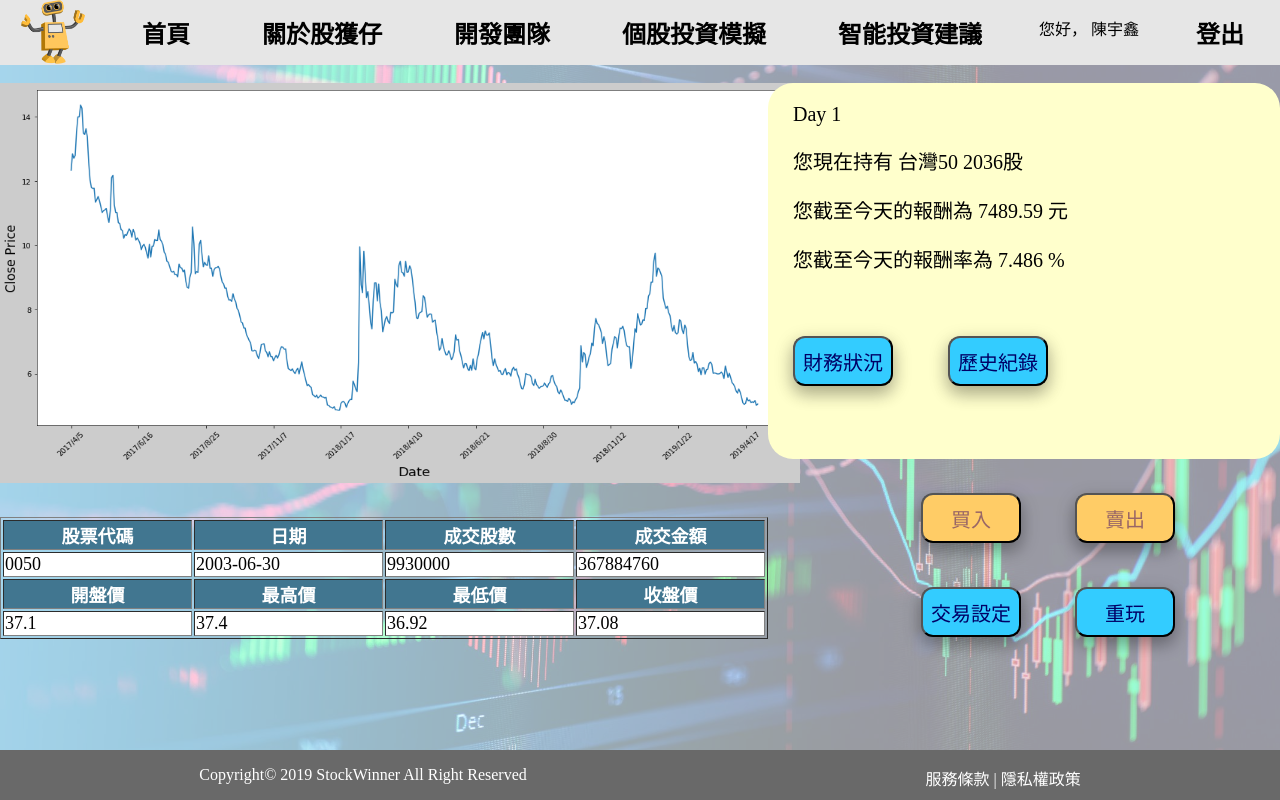
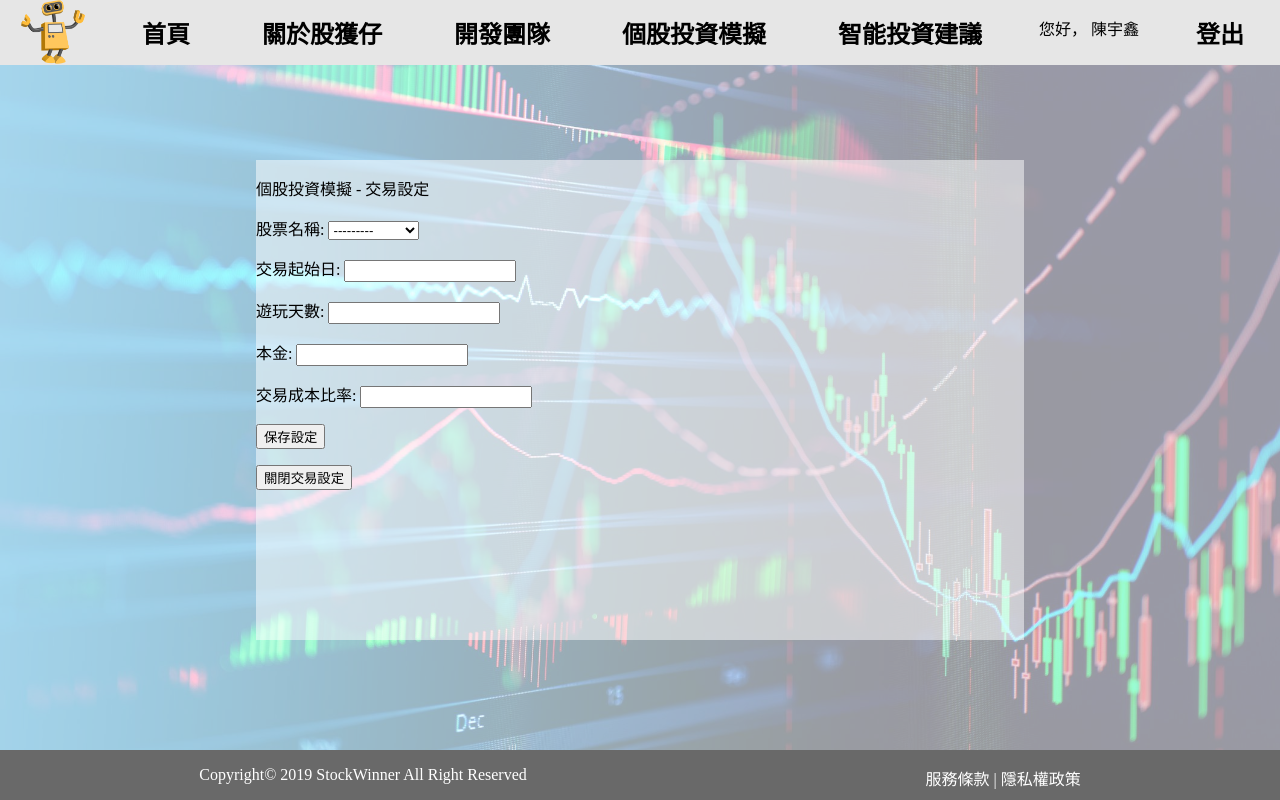
Before and after one commit to andyyen2529/MISWarrior, a Django app: page /stockGame/ in a window 1280 px wide. Run offline with Django 3.2, Linux system fonts and the light colour scheme; a user stored in the database is signed in; data comes from the database, SQL or seed files in the repository; both versions use the stored data as it was before the commit.

Commit message:
在「個股投資模擬 」中新增「交易設定」的部分
當用戶登入之後，
點選「個股投資模擬 」，
會馬上出現交易設定的頁面，
而當用戶設定好了資料之後，
可以點選「保存設定」，
系統就能將用戶在「個股投資模擬 」中的交易設定的資料存進資料庫中

```diff
--- /dev/null
+++ b/TradingAgent/TradingGame/forms.py
@@ -0,0 +1,17 @@
+from django.forms import ModelForm
+from TradingGame.models import Setup
+
+# Create the form class.
+class SetupForm(ModelForm):
+    class Meta:
+        model = Setup
+        fields= ('stock_code','initial_transaction_date','playing_duration','principal','transaction_cost_rate')
+        exclude = ('user',)
+        # 新增 labels 對應
+        labels = {
+            'stock_code': '股票名稱',
+            'initial_transaction_date': '交易起始日',
+            'playing_duration': '遊玩天數',
+            'principal': '本金',
+            'transaction_cost_rate': '交易成本比率'
+        }
--- a/TradingAgent/TradingGame/models.py
+++ b/TradingAgent/TradingGame/models.py
@@ -1,16 +1,5 @@
 from django.db import models
-
-### 用戶 ###
-class User(models.Model):
-	name = models.CharField(max_length = 30)
-	last_modify_date = models.DateTimeField(auto_now=True)
-	created = models.DateTimeField(auto_now_add=True)
-
-	class Meta:
-		db_table = 'user'
-
-	def __str__(self):
-		return self.name
+from django.contrib.auth.models import User
 
 ### 股票資料 ###
 class Stock(models.Model):
--- a/TradingAgent/TradingGame/views.py
+++ b/TradingAgent/TradingGame/views.py
@@ -7,6 +7,9 @@
 from django.contrib.auth.models import User
 from django.contrib.auth.forms import UserCreationForm
 from django import forms
+
+from TradingGame.forms import SetupForm
+
 
 class SignUpForm(UserCreationForm):
 	username = forms.Field(widget=forms.TextInput(attrs={'placeholder': '用戶名'}))
@@ -30,7 +33,14 @@
 
 def stockGame(request):
 	stock = Stock.objects.get(pk = 1)
-	return render(request, 'stockGame.html', {'stock': stock})
+
+	form = SetupForm(request.POST or None)
+	if form.is_valid():
+		setup = form.save(commit=False)
+		setup.user = request.user
+		setup.save()
+
+	return render(request, 'stockGame.html', {'stock': stock, 'form':form})
 
 def intelligentInvestmentAdvise(request):
 	return render(request, 'intelligentInvestmentAdvise.html')
@@ -41,6 +51,11 @@
     stock = Stock.objects.filter(pk = int(stockId)+1)
     stock_list = serializers.serialize('json', stock)
     print(stock_list)
+
+    # 神經網路
+    # 讀神經網路的參數
+    #...
+    #神經網路當天的決定
     return HttpResponse(stock_list, content_type="text/json-comment-filtered")
 
 def signup(request):
--- a/TradingAgent/templates/stockGame.html
+++ b/TradingAgent/templates/stockGame.html
@@ -5,6 +5,17 @@
 
 {% block styles %}
 <style>
+
+#targetSettingDiv {
+  position: absolute;
+  width: 60%;
+  height: 60%;
+  top: 20%;
+  left: 20%;
+  background-color: rgb(255,255,255,0.5);
+}
+
+
 #picture {
   float:left;
   width:60%;
@@ -61,6 +72,7 @@
   font-family: Times New Roman;
   font-size: 18px;
 }
+
 </style>
 {% endblock styles %}
 
@@ -69,6 +81,9 @@
 {% if user.is_authenticated %}
 
 <br>
+
+
+<!--
 
 <div id = 'picture'>
 <img src="{% static 'images/VIX_trend.png' %}" alt="" name="stockTrend" width="800" height="400" id="stockTrend" style="background-color: #CCC" />
@@ -116,10 +131,6 @@
     　<td id="high">{{stock.high}} </td>
     　<td id="low">{{stock.low}} </td>
     　<td id="closing_price">{{stock.closing_price}} </td>
-    <!--
-      <td>漲跌價差：{{stock.spread}} </td>
-    　<td>成交筆數：{{stock.transaction_number}} </td>
-    -->
   　</tr>
 
   </table>
@@ -161,7 +172,6 @@
             });
         });
 
-
   </script>
   <br>
   <form id="settingForm" method="post" action="">
@@ -169,11 +179,57 @@
     <input type="submit" id="setBtn" value="重玩" />
   </form>
 </div>
+-->
+
+
+<script>
+$(document).ready(function(){
+  $("#show").hide();
+
+  $("#hide").click(function(){
+    $("#targetSettingDiv").hide();
+    $("#hide").hide();
+    $("#show").show();
+  });
+
+  $("#show").click(function(){
+    $("#targetSettingDiv").show();
+    $("#hide").show();
+    $("#show").hide();
+  });
+
+});
+</script>
+<div id = 'targetSettingDiv'>
+<p>個股投資模擬 - 交易設定</p>
+
+<form action="" method="post">
+    {% csrf_token %}
+    {{ form.as_p }}
+    <input type="submit" value="保存設定"/>
+</form>
+
+
+
+
+<button id="hide">關閉交易設定</button>
+
+</div>
+
+
+
+<button id="show">交易設定</button>
+
+
+
+
+
 {% else %}
 <div id = 'signUpNotificationDiv'>
   <p>想要使用「個股投資模擬」的功能嗎？</p>
   <p>那就立刻加入股獲仔吧！</p>
   <input type="button" id="input-style1" onclick="location.href='http://127.0.0.1:8000/accounts/login/';" value="立即使用" />
 </div>
+
 {% endif %}
 {% endblock %}
```
Also changed, not shown: TradingAgent/TradingGame/admin.py (+2 -6 lines), TradingAgent/TradingGame/migrations/0003_coffee.py (added), TradingAgent/TradingGame/migrations/0004_delete_coffee.py (added), TradingAgent/TradingGame/migrations/0005_auto_20190928_0013.py (added), TradingAgent/db.sqlite3.
